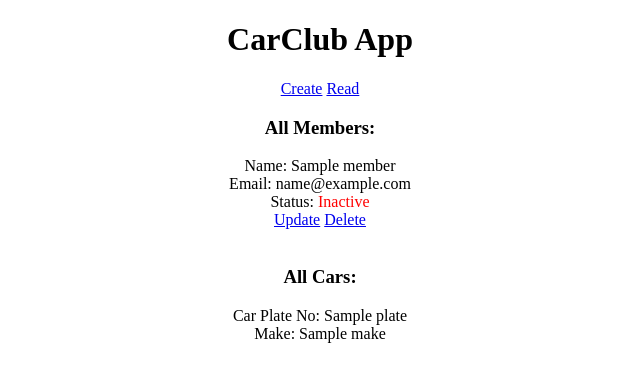
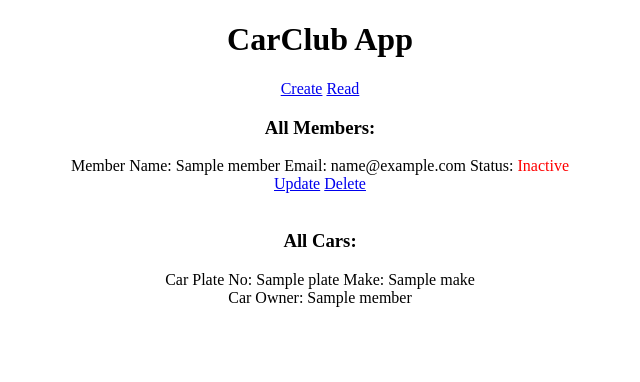
Before and after one commit to M0darwish/carsclubproject, a Python web app: template application/templates/read.html in a window 1280 px wide. Shown: the top 382 px of the page, without its empty margins (320-960 px from the left). Run offline with Jinja, Linux system fonts and the light colour scheme; the template is opened without the code that fills it: most values are stand-ins (such as "Sample title", 1, 10 or a date in 2020).

Commit message:
fixing reading cars

```diff
--- a/application/templates/read.html
+++ b/application/templates/read.html
@@ -3,8 +3,7 @@
     <h3>All Members:</h3>
     <p>
     {% for member in members %}
-        Name: {{ member.name }} <br>
-        Email: {{ member.email }} <br>
+        Member Name: {{ member.name }}   Email: {{ member.email }}
         {% if member.active == True %}
         <!--The following line provides a text color based on if the member is active or not-->
         Status: <span style="color: green">Active</span>
@@ -21,8 +20,8 @@
     <h3>All Cars:</h3>
     <p>
     {% for car in cars %}
-        Car Plate No: {{ car.plate }} <br>
-        Make: {{ car.make }} <br>
+        Car Plate No: {{ car.plate }} Make: {{ car.make }} <br>
+     Car Owner: {{ cars.member.name }}
         <br>
         <br>
     {% endfor %}
```
